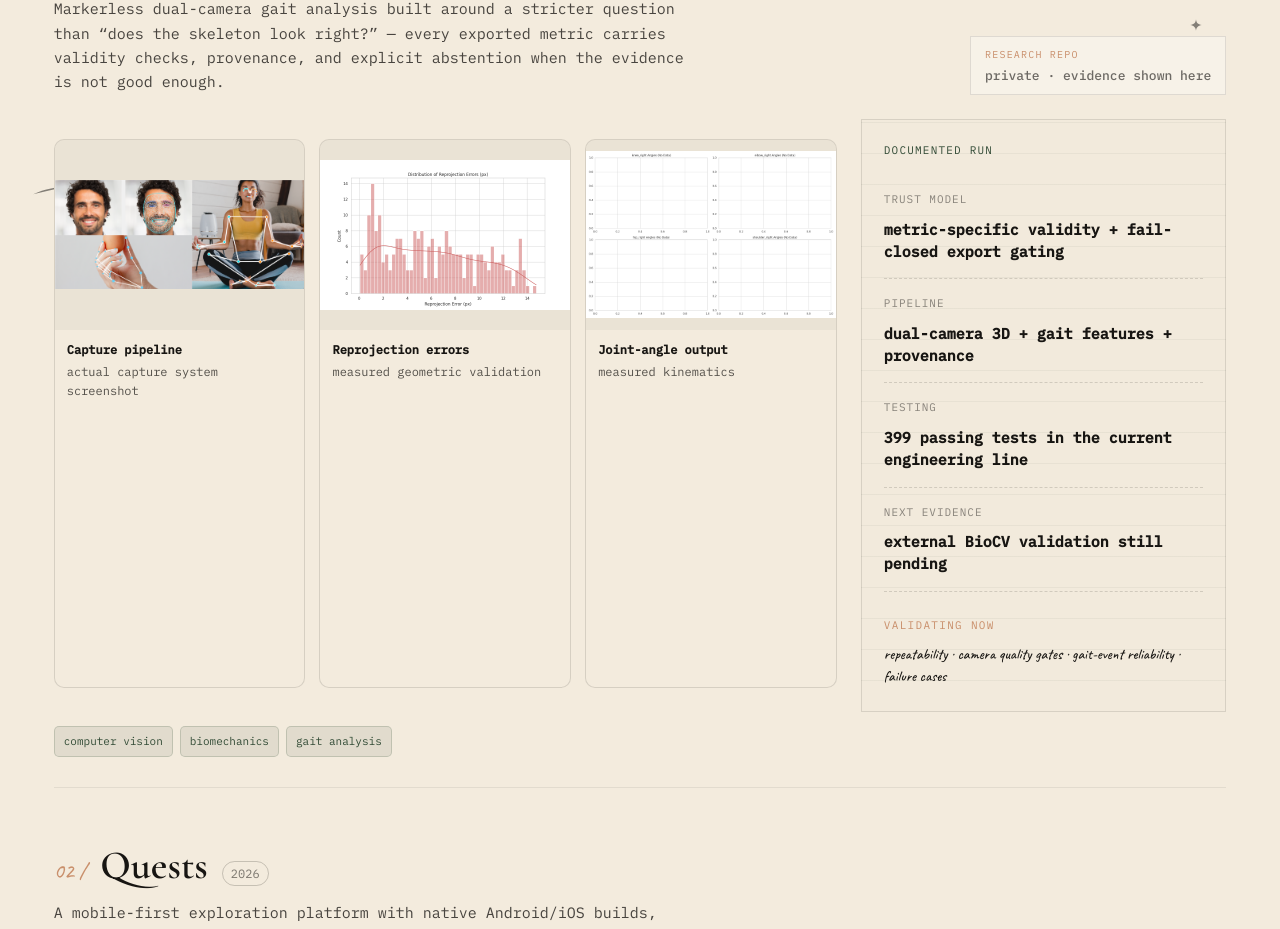
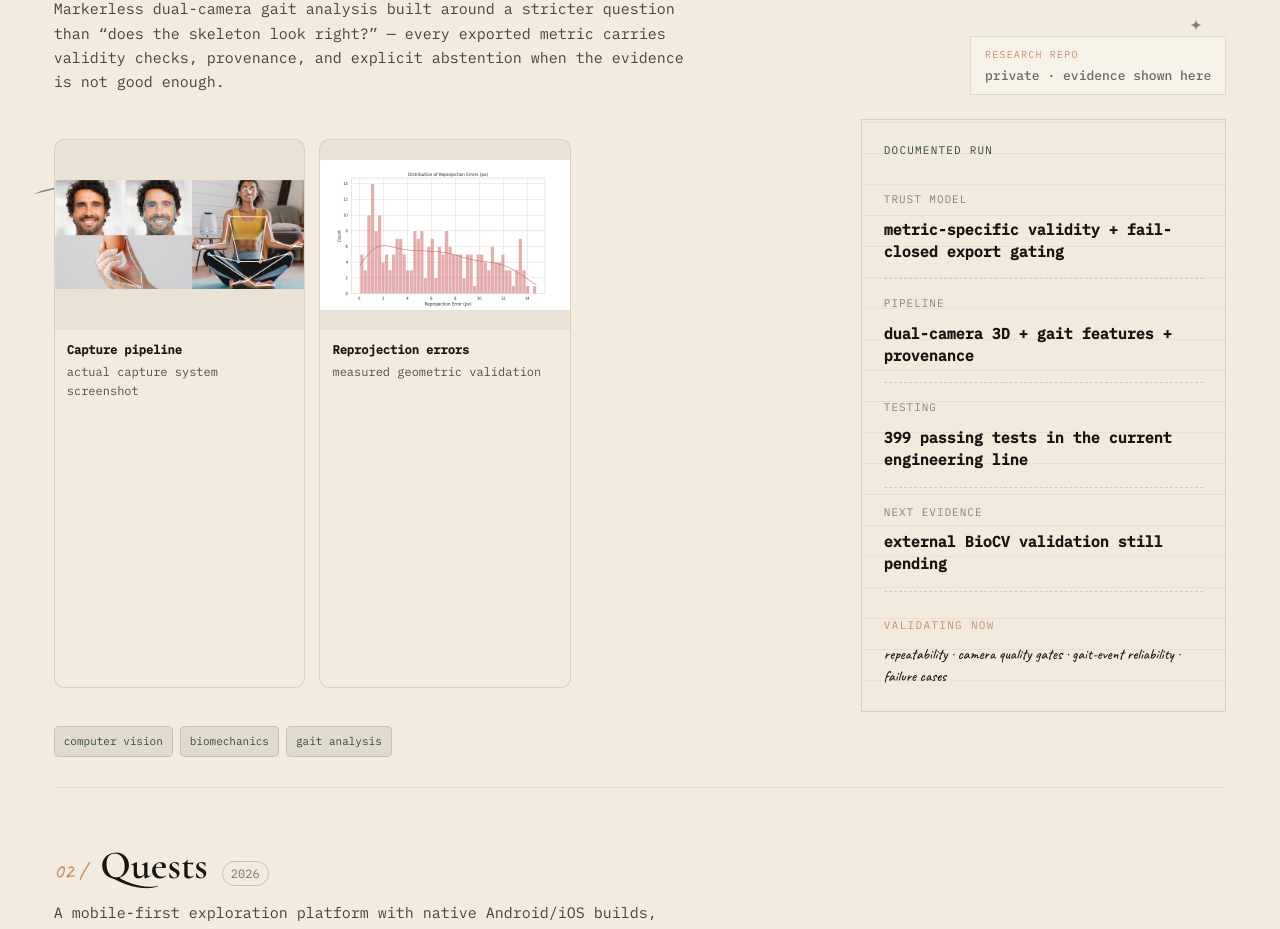
Before and after one commit to Mrudula-itsjuzme/portfolio-site, a React (Vite) app: page / in a window 1280 px wide. Shown: the part 1154-2083 px from the top of the page. Built offline with nearby package versions, Linux system fonts and the light colour scheme.

Commit message:
Remove empty joint angle chart from Motion Capture gallery

```diff
--- a/src/components/lab/LabPage.jsx
+++ b/src/components/lab/LabPage.jsx
@@ -42,7 +42,6 @@ import {
 const MOCAP_PROOF = [
   { label: "Capture pipeline", note: "actual capture system screenshot", src: "/project-images/mocap-architecture.png" },
   { label: "Reprojection errors", note: "measured geometric validation", src: "/project-images/mocap-reprojection.png" },
-  { label: "Joint-angle output", note: "measured kinematics", src: "/project-images/mocap-joints.png" },
 ];
 
 const QUESTS_PROOF = [
```
